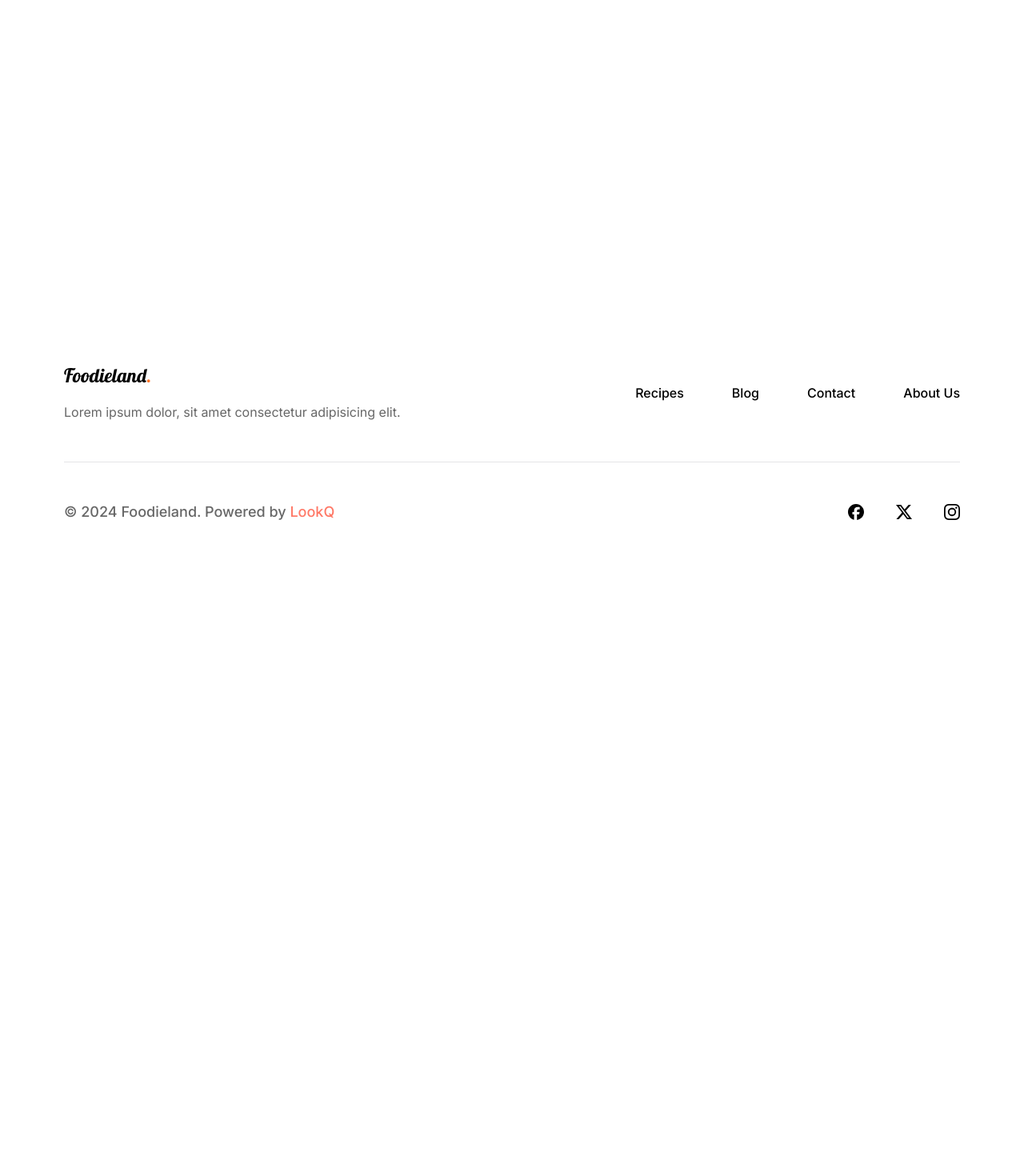
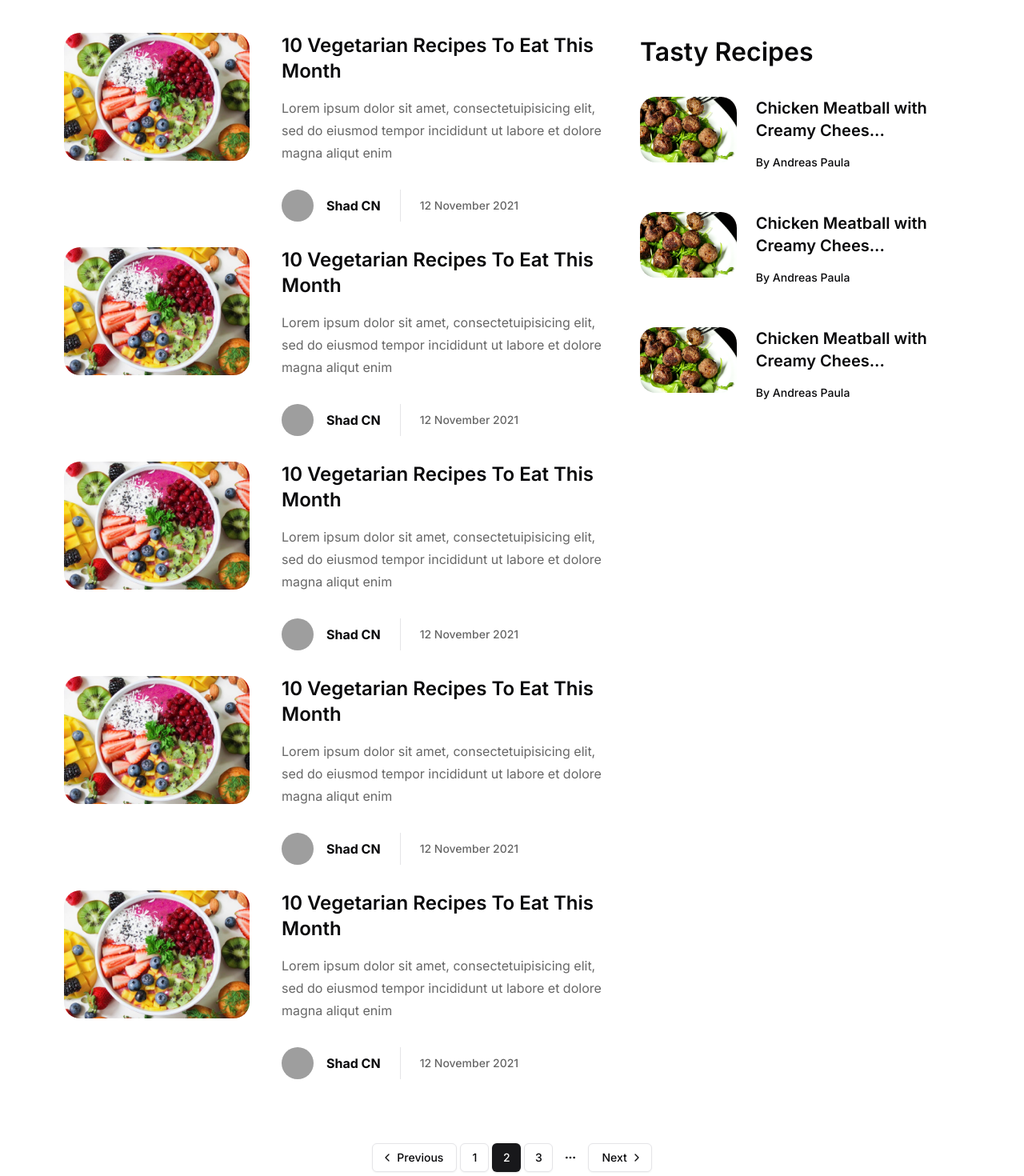
Before and after one commit to chuluq/foodieland, a Next.js app: page /blog in a window 1280 px wide. Before the commit this address had no page. Shown: the part 620-2090 px from the top of the page at 80% size. Before the commit the page ends 1322 px from the top, so only its background shows below. Built offline with nearby package versions, Linux system fonts and the light colour scheme; grey boxes are pictures that could not be loaded.

Commit message:
feat: add blog page

```diff
--- /dev/null
+++ b/src/app/(blog)/blog/[slug]/page.tsx
@@ -0,0 +1,3 @@
+export default function BlogDetailPage() {
+  return <div>DetailBlogPage</div>;
+}
--- /dev/null
+++ b/src/app/(blog)/blog/page.tsx
@@ -0,0 +1,13 @@
+import { BlogList } from "@/components/blog";
+import { SubscriptionCard } from "@/components/subscription-card";
+
+export default function BlogPage() {
+  return (
+    <>
+      <BlogList />
+      <div className="px-20 pt-40">
+        <SubscriptionCard />
+      </div>
+    </>
+  );
+}
--- /dev/null
+++ b/src/components/blog/blog-item.tsx
@@ -0,0 +1,42 @@
+import Image from "next/image";
+
+import fruitSalad from "@/assets/images/fruit-salad.png";
+
+import { Avatar, AvatarFallback, AvatarImage } from "../ui/avatar";
+import { Separator } from "../ui/separator";
+
+export const BlogItem = () => {
+  return (
+    <div className="flex space-x-10">
+      <div className="h-[200px] w-[290px] fill-[#C4C4C4]">
+        <Image
+          src={fruitSalad}
+          alt="blog-fruit-salad"
+          className="rounded-[20px]"
+        />
+      </div>
+      <div className="space-y-8">
+        <div className="space-y-4">
+          <h3 className="text-2xl font-semibold capitalize">
+            10 Vegetarian Recipes To Eat This Month
+          </h3>
+          <p className="max-w-[510px] leading-7 text-black/60">
+            Lorem ipsum dolor sit amet, consectetuipisicing elit, sed do eiusmod
+            tempor incididunt ut labore et dolore magna aliqut enim{" "}
+          </p>
+        </div>
+        <div className="flex h-10 items-center space-x-6">
+          <div className="flex items-center space-x-4">
+            <Avatar>
+              <AvatarImage src="https://github.com/shadcn.png" alt="@shadcn" />
+              <AvatarFallback>CN</AvatarFallback>
+            </Avatar>
+            <p className="font-bold">Shad CN</p>
+          </div>
+          <Separator orientation="vertical" className="border-black/10" />
+          <p className="text-sm font-medium text-black/60">12 November 2021</p>
+        </div>
+      </div>
+    </div>
+  );
+};
--- /dev/null
+++ b/src/components/blog/index.tsx
@@ -0,0 +1,84 @@
+import { Button } from "@/components/ui/button";
+import { Input } from "@/components/ui/input";
+import {
+  Pagination,
+  PaginationContent,
+  PaginationEllipsis,
+  PaginationItem,
+  PaginationLink,
+  PaginationNext,
+  PaginationPrevious,
+} from "@/components/ui/pagination";
+import { RecommendedRecipeCard } from "@/components/recipes/recommendation";
+
+import { BlogItem } from "./blog-item";
+
+export const BlogList = () => {
+  return (
+    <div className="flex flex-col gap-y-20 px-20">
+      <div className="flex flex-col items-center justify-center space-y-20 py-20">
+        <div className="space-y-6">
+          <h1 className="text-center text-[64px] font-semibold">
+            Blog & Article
+          </h1>
+          <p className="text-center leading-7 text-black/60">
+            Lorem ipsum dolor sit amet, consectetur adipiscing elit, sed do
+            eiusmod tempor incididunt ut labore et dolore
+          </p>
+        </div>
+        <div className="flex h-20 w-[700px] items-center space-x-4 self-center rounded-3xl border border-black/10 bg-white py-[10px] pl-8 pr-[10px]">
+          <Input
+            placeholder="Search article, news or recipe..."
+            className="border-none shadow-none placeholder:text-sm placeholder:text-black/40 focus-visible:ring-0"
+          />
+          <Button className="h-[60px] w-40 rounded-2xl font-semibold">
+            Search
+          </Button>
+        </div>
+      </div>
+      <div className="grid grid-cols-[1fr_400px] items-start gap-x-10">
+        <div className="flex flex-col space-y-8">
+          <BlogItem />
+          <BlogItem />
+          <BlogItem />
+          <BlogItem />
+          <BlogItem />
+        </div>
+        <div className="flex flex-col gap-y-8">
+          <h2 className="text-[32px] font-semibold capitalize">
+            Tasty Recipes
+          </h2>
+          <div className="flex flex-col gap-y-6">
+            <RecommendedRecipeCard />
+            <RecommendedRecipeCard />
+            <RecommendedRecipeCard />
+          </div>
+        </div>
+      </div>
+      <Pagination>
+        <PaginationContent>
+          <PaginationItem>
+            <PaginationPrevious href="#" />
+          </PaginationItem>
+          <PaginationItem>
+            <PaginationLink href="#">1</PaginationLink>
+          </PaginationItem>
+          <PaginationItem>
+            <PaginationLink href="#" isActive>
+              2
+            </PaginationLink>
+          </PaginationItem>
+          <PaginationItem>
+            <PaginationLink href="#">3</PaginationLink>
+          </PaginationItem>
+          <PaginationItem>
+            <PaginationEllipsis />
+          </PaginationItem>
+          <PaginationItem>
+            <PaginationNext href="#" />
+          </PaginationItem>
+        </PaginationContent>
+      </Pagination>
+    </div>
+  );
+};
--- a/src/components/recipes/details.tsx
+++ b/src/components/recipes/details.tsx
@@ -5,11 +5,11 @@ import { Avatar, AvatarFallback, AvatarImage } from "@/components/ui/avatar";
 import { Separator } from "@/components/ui/separator";
 import { NutritionCard } from "@/components/recipes/nutrition-card";
 import { Timer } from "@/components/recipes/timer";
-import meatball from "@/assets/images/chicken-meatballs.png";
 import instruction from "@/assets/images/instruction.png";
 
 import { Ingredient } from "./ingredient";
 import { Instruction } from "./instruction";
+import { RecommendedRecipeCard } from "./recommendation";
 
 export const RecipeDetails = () => {
   return (
@@ -194,21 +194,3 @@ export const RecipeDetails = () => {
     </div>
   );
 };
-
-const RecommendedRecipeCard = () => {
-  return (
-    <div className="flex gap-x-6">
-      <Image
-        src={meatball}
-        alt="meatball"
-        className="rounded-[20px] fill-[#C4C4C4]"
-      />
-      <div className="space-y-4">
-        <h4 className="text-xl font-semibold leading-7">
-          Chicken Meatball with Creamy Chees...
-        </h4>
-        <p className="text-sm font-medium">By Andreas Paula</p>
-      </div>
-    </div>
-  );
-};
--- /dev/null
+++ b/src/components/recipes/recommendation.tsx
@@ -0,0 +1,19 @@
+import Image from "next/image";
+
+import meatball from "@/assets/images/chicken-meatballs.png";
+
+export const RecommendedRecipeCard = () => {
+  return (
+    <div className="flex gap-x-6">
+      <div className="h-[120px] w-[180px] fill-[#C4C4C4]">
+        <Image src={meatball} alt="meatball" className="rounded-[20px]" />
+      </div>
+      <div className="space-y-4">
+        <h4 className="text-xl font-semibold leading-7">
+          Chicken Meatball with Creamy Chees...
+        </h4>
+        <p className="text-sm font-medium">By Andreas Paula</p>
+      </div>
+    </div>
+  );
+};
--- /dev/null
+++ b/src/components/ui/pagination.tsx
@@ -0,0 +1,118 @@
+import * as React from "react";
+import { ChevronLeft, ChevronRight, MoreHorizontal } from "lucide-react";
+
+import { cn } from "@/lib/utils";
+import { ButtonProps, buttonVariants } from "@/components/ui/button";
+
+const Pagination = ({ className, ...props }: React.ComponentProps<"nav">) => (
+  <nav
+    role="navigation"
+    aria-label="pagination"
+    className={cn("mx-auto flex w-full justify-center", className)}
+    {...props}
+  />
+);
+Pagination.displayName = "Pagination";
+
+const PaginationContent = React.forwardRef<
+  HTMLUListElement,
+  React.ComponentProps<"ul">
+>(({ className, ...props }, ref) => (
+  <ul
+    ref={ref}
+    className={cn("flex flex-row items-center gap-1", className)}
+    {...props}
+  />
+));
+PaginationContent.displayName = "PaginationContent";
+
+const PaginationItem = React.forwardRef<
+  HTMLLIElement,
+  React.ComponentProps<"li">
+>(({ className, ...props }, ref) => (
+  <li ref={ref} className={cn("", className)} {...props} />
+));
+PaginationItem.displayName = "PaginationItem";
+
+type PaginationLinkProps = {
+  isActive?: boolean;
+} & Pick<ButtonProps, "size"> &
+  React.ComponentProps<"a">;
+
+const PaginationLink = ({
+  className,
+  isActive,
+  size = "icon",
+  ...props
+}: PaginationLinkProps) => (
+  <a
+    aria-current={isActive ? "page" : undefined}
+    className={cn(
+      "border border-black/10 fill-white",
+      buttonVariants({
+        variant: isActive ? "default" : "outline",
+        size,
+      }),
+      className
+    )}
+    {...props}
+  />
+);
+PaginationLink.displayName = "PaginationLink";
+
+const PaginationPrevious = ({
+  className,
+  ...props
+}: React.ComponentProps<typeof PaginationLink>) => (
+  <PaginationLink
+    aria-label="Go to previous page"
+    size="default"
+    className={cn("gap-1 pl-2.5", className)}
+    {...props}
+  >
+    <ChevronLeft className="h-4 w-4" />
+    <span>Previous</span>
+  </PaginationLink>
+);
+PaginationPrevious.displayName = "PaginationPrevious";
+
+const PaginationNext = ({
+  className,
+  ...props
+}: React.ComponentProps<typeof PaginationLink>) => (
+  <PaginationLink
+    aria-label="Go to next page"
+    size="default"
+    className={cn("gap-1 pr-2.5", className)}
+    {...props}
+  >
+    <span>Next</span>
+    <ChevronRight className="h-4 w-4" />
+  </PaginationLink>
+);
+PaginationNext.displayName = "PaginationNext";
+
+const PaginationEllipsis = ({
+  className,
+  ...props
+}: React.ComponentProps<"span">) => (
+  <span
+    aria-hidden
+    className={cn("flex h-9 w-9 items-center justify-center", className)}
+    {...props}
+  >
+    <MoreHorizontal className="h-4 w-4" />
+    <span className="sr-only">More pages</span>
+  </span>
+);
+PaginationEllipsis.displayName = "PaginationEllipsis";
+
+export {
+  Pagination,
+  PaginationContent,
+  PaginationLink,
+  PaginationItem,
+  PaginationPrevious,
+  PaginationNext,
+  PaginationEllipsis,
+};
--- a/src/config/landing.ts
+++ b/src/config/landing.ts
@@ -16,7 +16,7 @@ export const landingConfig: LandingConfig = {
     },
     {
       title: "Blog",
-      href: "/#blog",
+      href: "/blog",
     },
     {
       title: "Contact",
```
